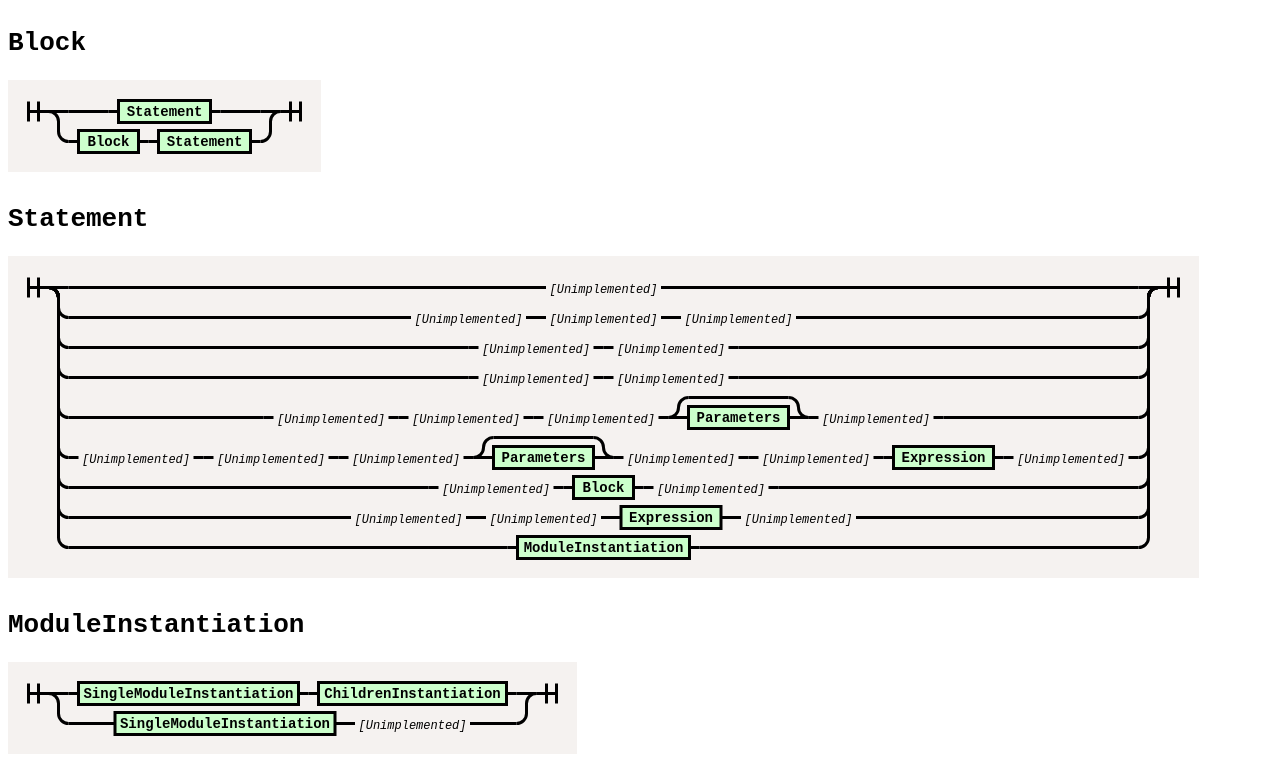
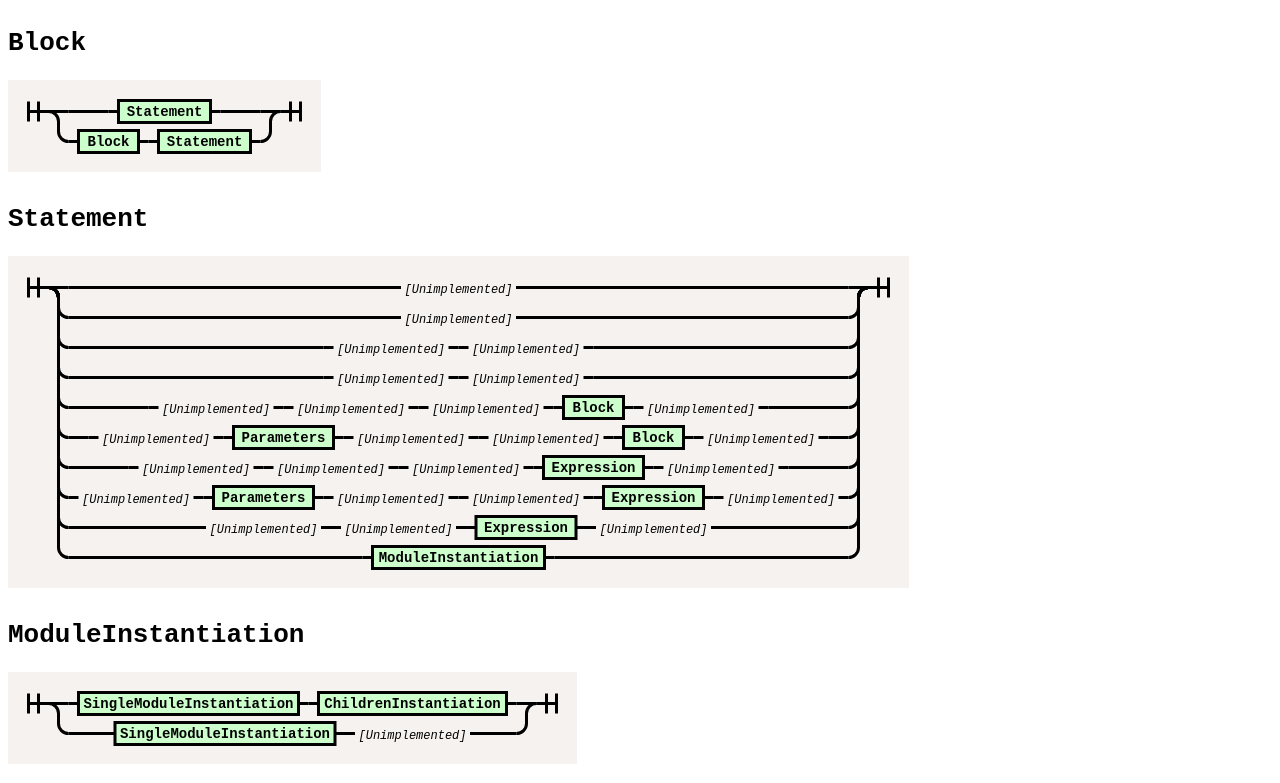
Before and after one commit to hhornbacher/node-scad-parser, a website: page src/nearley/grammar.html in a window 1280 px wide. Shown: the top 783 px of the page. Drawn offline with Linux system fonts and the light colour scheme.

Commit message:
optimized code

```diff
--- a/src/index.js
+++ b/src/index.js
@@ -66,9 +66,11 @@ class SCADParser {
       else {
         let location = new Location(last);
         let excerpt = this.getCodeExcerpt(file, location);
-        error = new Error(`Parser error: Unexpected ${last.type} '${last.value}' ${location.toString()}\nExcerpt:\n\n${excerpt}`);
+        let lastTokens = tokens.slice(tokens.length - 3, tokens.length);
+        error = new Error(
+          `Parser error: Unexpected token '${last.value}' (Type: ${last.type}, ${location.toString()})\nLast tokens: ["${lastTokens.join('", "')}"]\nExcerpt:\n\n${excerpt}`);
         // Add the last 3 tokens to the error
-        error.lastTokens = tokens.slice(tokens.length - 3, tokens.length);
+        error.lastTokens = lastTokens;
         // Add the location to the error
         error.location = location;
         // Add the code excerpt to the error
--- a/src/nearley/grammar.html
+++ b/src/nearley/grammar.html
@@ -82,295 +82,313 @@ svg.railroad-diagram rect {
 </div>
 <h1><code>Statement</code></h1>
 <div>
-<svg class="railroad-diagram" width="1191" height="322" viewBox="0 0 1191 322">
+<svg class="railroad-diagram" width="901" height="332" viewBox="0 0 901 332">
 <g transform="translate(.5 .5)">
 <path d="M 20 21 v 20 m 10 -20 v 20 m -10 -10 h 20.5"></path>
 <g>
 <path d="M40 31h0"></path>
-<path d="M1150 31h0"></path>
+<path d="M860 31h0"></path>
 <path d="M40 31h20"></path>
 <g>
-<path d="M60 31h467.5"></path>
-<path d="M662.5 31h467.5"></path>
-<path d="M527.5 31h10"></path>
+<path d="M60 31h322.5"></path>
+<path d="M517.5 31h322.5"></path>
+<path d="M382.5 31h10"></path>
 <g>
-<path d="M537.5 31h0"></path>
-<path d="M652.5 31h0"></path>
-<text x="595" y="36" class="comment">&#91;Unimplemented&#93;</text>
+<path d="M392.5 31h0"></path>
+<path d="M507.5 31h0"></path>
+<text x="450" y="36" class="comment">&#91;Unimplemented&#93;</text>
 </g>
-<path d="M652.5 31h10"></path>
+<path d="M507.5 31h10"></path>
 </g>
-<path d="M1130 31h20"></path>
+<path d="M840 31h20"></path>
 <path d="M40 31a10 10 0 0 1 10 10v10a10 10 0 0 0 10 10"></path>
 <g>
-<path d="M60 61h332.5"></path>
-<path d="M797.5 61h332.5"></path>
-<path d="M392.5 61h10"></path>
+<path d="M60 61h322.5"></path>
+<path d="M517.5 61h322.5"></path>
+<path d="M382.5 61h10"></path>
 <g>
-<path d="M402.5 61h0"></path>
-<path d="M517.5 61h0"></path>
-<text x="460" y="66" class="comment">&#91;Unimplemented&#93;</text>
+<path d="M392.5 61h0"></path>
+<path d="M507.5 61h0"></path>
+<text x="450" y="66" class="comment">&#91;Unimplemented&#93;</text>
 </g>
-<path d="M517.5 61h10"></path>
-<path d="M527.5 61h10"></path>
-<g>
-<path d="M537.5 61h0"></path>
-<path d="M652.5 61h0"></path>
-<text x="595" y="66" class="comment">&#91;Unimplemented&#93;</text>
+<path d="M507.5 61h10"></path>
 </g>
-<path d="M652.5 61h10"></path>
-<path d="M662.5 61h10"></path>
-<g>
-<path d="M672.5 61h0"></path>
-<path d="M787.5 61h0"></path>
-<text x="730" y="66" class="comment">&#91;Unimplemented&#93;</text>
-</g>
-<path d="M787.5 61h10"></path>
-</g>
-<path d="M1130 61a10 10 0 0 0 10 -10v-10a10 10 0 0 1 10 -10"></path>
+<path d="M840 61a10 10 0 0 0 10 -10v-10a10 10 0 0 1 10 -10"></path>
 <path d="M40 31a10 10 0 0 1 10 10v40a10 10 0 0 0 10 10"></path>
 <g>
-<path d="M60 91h400"></path>
-<path d="M730 91h400"></path>
-<path d="M460 91h10"></path>
+<path d="M60 91h255"></path>
+<path d="M585 91h255"></path>
+<path d="M315 91h10"></path>
 <g>
-<path d="M470 91h0"></path>
-<path d="M585 91h0"></path>
-<text x="527.5" y="96" class="comment">&#91;Unimplemented&#93;</text>
+<path d="M325 91h0"></path>
+<path d="M440 91h0"></path>
+<text x="382.5" y="96" class="comment">&#91;Unimplemented&#93;</text>
 </g>
-<path d="M585 91h10"></path>
-<path d="M595 91h10"></path>
+<path d="M440 91h10"></path>
+<path d="M450 91h10"></path>
 <g>
-<path d="M605 91h0"></path>
-<path d="M720 91h0"></path>
-<text x="662.5" y="96" class="comment">&#91;Unimplemented&#93;</text>
+<path d="M460 91h0"></path>
+<path d="M575 91h0"></path>
+<text x="517.5" y="96" class="comment">&#91;Unimplemented&#93;</text>
 </g>
-<path d="M720 91h10"></path>
+<path d="M575 91h10"></path>
 </g>
-<path d="M1130 91a10 10 0 0 0 10 -10v-40a10 10 0 0 1 10 -10"></path>
+<path d="M840 91a10 10 0 0 0 10 -10v-40a10 10 0 0 1 10 -10"></path>
 <path d="M40 31a10 10 0 0 1 10 10v70a10 10 0 0 0 10 10"></path>
 <g>
-<path d="M60 121h400"></path>
-<path d="M730 121h400"></path>
-<path d="M460 121h10"></path>
+<path d="M60 121h255"></path>
+<path d="M585 121h255"></path>
+<path d="M315 121h10"></path>
 <g>
-<path d="M470 121h0"></path>
-<path d="M585 121h0"></path>
-<text x="527.5" y="126" class="comment">&#91;Unimplemented&#93;</text>
+<path d="M325 121h0"></path>
+<path d="M440 121h0"></path>
+<text x="382.5" y="126" class="comment">&#91;Unimplemented&#93;</text>
 </g>
-<path d="M585 121h10"></path>
-<path d="M595 121h10"></path>
+<path d="M440 121h10"></path>
+<path d="M450 121h10"></path>
 <g>
-<path d="M605 121h0"></path>
-<path d="M720 121h0"></path>
-<text x="662.5" y="126" class="comment">&#91;Unimplemented&#93;</text>
+<path d="M460 121h0"></path>
+<path d="M575 121h0"></path>
+<text x="517.5" y="126" class="comment">&#91;Unimplemented&#93;</text>
 </g>
-<path d="M720 121h10"></path>
+<path d="M575 121h10"></path>
 </g>
-<path d="M1130 121a10 10 0 0 0 10 -10v-70a10 10 0 0 1 10 -10"></path>
-<path d="M40 31a10 10 0 0 1 10 10v110a10 10 0 0 0 10 10"></path>
+<path d="M840 121a10 10 0 0 0 10 -10v-70a10 10 0 0 1 10 -10"></path>
+<path d="M40 31a10 10 0 0 1 10 10v100a10 10 0 0 0 10 10"></path>
 <g>
-<path d="M60 161h195"></path>
-<path d="M935 161h195"></path>
-<path d="M255 161h10"></path>
+<path d="M60 151h80"></path>
+<path d="M760 151h80"></path>
+<path d="M140 151h10"></path>
 <g>
-<path d="M265 161h0"></path>
-<path d="M380 161h0"></path>
-<text x="322.5" y="166" class="comment">&#91;Unimplemented&#93;</text>
+<path d="M150 151h0"></path>
+<path d="M265 151h0"></path>
+<text x="207.5" y="156" class="comment">&#91;Unimplemented&#93;</text>
 </g>
-<path d="M380 161h10"></path>
-<path d="M390 161h10"></path>
+<path d="M265 151h10"></path>
+<path d="M275 151h10"></path>
 <g>
-<path d="M400 161h0"></path>
-<path d="M515 161h0"></path>
-<text x="457.5" y="166" class="comment">&#91;Unimplemented&#93;</text>
+<path d="M285 151h0"></path>
+<path d="M400 151h0"></path>
+<text x="342.5" y="156" class="comment">&#91;Unimplemented&#93;</text>
 </g>
-<path d="M515 161h10"></path>
-<path d="M525 161h10"></path>
+<path d="M400 151h10"></path>
+<path d="M410 151h10"></path>
 <g>
-<path d="M535 161h0"></path>
-<path d="M650 161h0"></path>
-<text x="592.5" y="166" class="comment">&#91;Unimplemented&#93;</text>
+<path d="M420 151h0"></path>
+<path d="M535 151h0"></path>
+<text x="477.5" y="156" class="comment">&#91;Unimplemented&#93;</text>
 </g>
-<path d="M650 161h10"></path>
+<path d="M535 151h10"></path>
+<path d="M545 151h10"></path>
 <g>
-<path d="M660 161h0"></path>
-<path d="M800 161h0"></path>
-<path d="M660 161a10 10 0 0 0 10 -10v0a10 10 0 0 1 10 -10"></path>
+<path d="M555 151h0"></path>
+<path d="M615 151h0"></path>
+<rect x="555" y="140" width="60" height="22"></rect>
+<text x="585" y="155">Block</text>
+</g>
+<path d="M615 151h10"></path>
+<path d="M625 151h10"></path>
 <g>
-<path d="M680 141h100"></path>
+<path d="M635 151h0"></path>
+<path d="M750 151h0"></path>
+<text x="692.5" y="156" class="comment">&#91;Unimplemented&#93;</text>
 </g>
-<path d="M780 141a10 10 0 0 1 10 10v0a10 10 0 0 0 10 10"></path>
-<path d="M660 161h20"></path>
+<path d="M750 151h10"></path>
+</g>
+<path d="M840 151a10 10 0 0 0 10 -10v-100a10 10 0 0 1 10 -10"></path>
+<path d="M40 31a10 10 0 0 1 10 10v130a10 10 0 0 0 10 10"></path>
 <g>
-<path d="M680 161h0"></path>
-<path d="M780 161h0"></path>
-<rect x="680" y="150" width="100" height="22"></rect>
-<text x="730" y="165">Parameters</text>
+<path d="M60 181h20"></path>
+<path d="M820 181h20"></path>
+<path d="M80 181h10"></path>
+<g>
+<path d="M90 181h0"></path>
+<path d="M205 181h0"></path>
+<text x="147.5" y="186" class="comment">&#91;Unimplemented&#93;</text>
 </g>
-<path d="M780 161h20"></path>
+<path d="M205 181h10"></path>
+<path d="M215 181h10"></path>
+<g>
+<path d="M225 181h0"></path>
+<path d="M325 181h0"></path>
+<rect x="225" y="170" width="100" height="22"></rect>
+<text x="275" y="185">Parameters</text>
 </g>
-<path d="M800 161h10"></path>
+<path d="M325 181h10"></path>
+<path d="M335 181h10"></path>
 <g>
-<path d="M810 161h0"></path>
-<path d="M925 161h0"></path>
-<text x="867.5" y="166" class="comment">&#91;Unimplemented&#93;</text>
+<path d="M345 181h0"></path>
+<path d="M460 181h0"></path>
+<text x="402.5" y="186" class="comment">&#91;Unimplemented&#93;</text>
 </g>
-<path d="M925 161h10"></path>
+<path d="M460 181h10"></path>
+<path d="M470 181h10"></path>
+<g>
+<path d="M480 181h0"></path>
+<path d="M595 181h0"></path>
+<text x="537.5" y="186" class="comment">&#91;Unimplemented&#93;</text>
 </g>
-<path d="M1130 161a10 10 0 0 0 10 -10v-110a10 10 0 0 1 10 -10"></path>
-<path d="M40 31a10 10 0 0 1 10 10v150a10 10 0 0 0 10 10"></path>
+<path d="M595 181h10"></path>
+<path d="M605 181h10"></path>
 <g>
-<path d="M60 201h0"></path>
-<path d="M1130 201h0"></path>
-<path d="M60 201h10"></path>
+<path d="M615 181h0"></path>
+<path d="M675 181h0"></path>
+<rect x="615" y="170" width="60" height="22"></rect>
+<text x="645" y="185">Block</text>
+</g>
+<path d="M675 181h10"></path>
+<path d="M685 181h10"></path>
 <g>
-<path d="M70 201h0"></path>
-<path d="M185 201h0"></path>
-<text x="127.5" y="206" class="comment">&#91;Unimplemented&#93;</text>
+<path d="M695 181h0"></path>
+<path d="M810 181h0"></path>
+<text x="752.5" y="186" class="comment">&#91;Unimplemented&#93;</text>
 </g>
-<path d="M185 201h10"></path>
-<path d="M195 201h10"></path>
+<path d="M810 181h10"></path>
+</g>
+<path d="M840 181a10 10 0 0 0 10 -10v-130a10 10 0 0 1 10 -10"></path>
+<path d="M40 31a10 10 0 0 1 10 10v160a10 10 0 0 0 10 10"></path>
 <g>
-<path d="M205 201h0"></path>
-<path d="M320 201h0"></path>
-<text x="262.5" y="206" class="comment">&#91;Unimplemented&#93;</text>
+<path d="M60 211h60"></path>
+<path d="M780 211h60"></path>
+<path d="M120 211h10"></path>
+<g>
+<path d="M130 211h0"></path>
+<path d="M245 211h0"></path>
+<text x="187.5" y="216" class="comment">&#91;Unimplemented&#93;</text>
 </g>
-<path d="M320 201h10"></path>
-<path d="M330 201h10"></path>
+<path d="M245 211h10"></path>
+<path d="M255 211h10"></path>
 <g>
-<path d="M340 201h0"></path>
-<path d="M455 201h0"></path>
-<text x="397.5" y="206" class="comment">&#91;Unimplemented&#93;</text>
+<path d="M265 211h0"></path>
+<path d="M380 211h0"></path>
+<text x="322.5" y="216" class="comment">&#91;Unimplemented&#93;</text>
 </g>
-<path d="M455 201h10"></path>
+<path d="M380 211h10"></path>
+<path d="M390 211h10"></path>
 <g>
-<path d="M465 201h0"></path>
-<path d="M605 201h0"></path>
-<path d="M465 201a10 10 0 0 0 10 -10v0a10 10 0 0 1 10 -10"></path>
+<path d="M400 211h0"></path>
+<path d="M515 211h0"></path>
+<text x="457.5" y="216" class="comment">&#91;Unimplemented&#93;</text>
+</g>
+<path d="M515 211h10"></path>
+<path d="M525 211h10"></path>
 <g>
-<path d="M485 181h100"></path>
+<path d="M535 211h0"></path>
+<path d="M635 211h0"></path>
+<rect x="535" y="200" width="100" height="22"></rect>
+<text x="585" y="215">Expression</text>
 </g>
-<path d="M585 181a10 10 0 0 1 10 10v0a10 10 0 0 0 10 10"></path>
-<path d="M465 201h20"></path>
+<path d="M635 211h10"></path>
+<path d="M645 211h10"></path>
 <g>
-<path d="M485 201h0"></path>
-<path d="M585 201h0"></path>
-<rect x="485" y="190" width="100" height="22"></rect>
-<text x="535" y="205">Parameters</text>
+<path d="M655 211h0"></path>
+<path d="M770 211h0"></path>
+<text x="712.5" y="216" class="comment">&#91;Unimplemented&#93;</text>
 </g>
-<path d="M585 201h20"></path>
+<path d="M770 211h10"></path>
 </g>
-<path d="M605 201h10"></path>
+<path d="M840 211a10 10 0 0 0 10 -10v-160a10 10 0 0 1 10 -10"></path>
+<path d="M40 31a10 10 0 0 1 10 10v190a10 10 0 0 0 10 10"></path>
 <g>
-<path d="M615 201h0"></path>
-<path d="M730 201h0"></path>
-<text x="672.5" y="206" class="comment">&#91;Unimplemented&#93;</text>
+<path d="M60 241h0"></path>
+<path d="M840 241h0"></path>
+<path d="M60 241h10"></path>
+<g>
+<path d="M70 241h0"></path>
+<path d="M185 241h0"></path>
+<text x="127.5" y="246" class="comment">&#91;Unimplemented&#93;</text>
 </g>
-<path d="M730 201h10"></path>
-<path d="M740 201h10"></path>
+<path d="M185 241h10"></path>
+<path d="M195 241h10"></path>
 <g>
-<path d="M750 201h0"></path>
-<path d="M865 201h0"></path>
-<text x="807.5" y="206" class="comment">&#91;Unimplemented&#93;</text>
+<path d="M205 241h0"></path>
+<path d="M305 241h0"></path>
+<rect x="205" y="230" width="100" height="22"></rect>
+<text x="255" y="245">Parameters</text>
 </g>
-<path d="M865 201h10"></path>
-<path d="M875 201h10"></path>
+<path d="M305 241h10"></path>
+<path d="M315 241h10"></path>
 <g>
-<path d="M885 201h0"></path>
-<path d="M985 201h0"></path>
-<rect x="885" y="190" width="100" height="22"></rect>
-<text x="935" y="205">Expression</text>
+<path d="M325 241h0"></path>
+<path d="M440 241h0"></path>
+<text x="382.5" y="246" class="comment">&#91;Unimplemented&#93;</text>
 </g>
-<path d="M985 201h10"></path>
-<path d="M995 201h10"></path>
+<path d="M440 241h10"></path>
+<path d="M450 241h10"></path>
 <g>
-<path d="M1005 201h0"></path>
-<path d="M1120 201h0"></path>
-<text x="1062.5" y="206" class="comment">&#91;Unimplemented&#93;</text>
+<path d="M460 241h0"></path>
+<path d="M575 241h0"></path>
+<text x="517.5" y="246" class="comment">&#91;Unimplemented&#93;</text>
 </g>
-<path d="M1120 201h10"></path>
+<path d="M575 241h10"></path>
+<path d="M585 241h10"></path>
+<g>
+<path d="M595 241h0"></path>
+<path d="M695 241h0"></path>
+<rect x="595" y="230" width="100" height="22"></rect>
+<text x="645" y="245">Expression</text>
 </g>
-<path d="M1130 201a10 10 0 0 0 10 -10v-150a10 10 0 0 1 10 -10"></path>
-<path d="M40 31a10 10 0 0 1 10 10v180a10 10 0 0 0 10 10"></path>
+<path d="M695 241h10"></path>
+<path d="M705 241h10"></path>
 <g>
-<path d="M60 231h360"></path>
-<path d="M770 231h360"></path>
-<path d="M420 231h10"></path>
+<path d="M715 241h0"></path>
+<path d="M830 241h0"></path>
+<text x="772.5" y="246" class="comment">&#91;Unimplemented&#93;</text>
+</g>
+<path d="M830 241h10"></path>
+</g>
+<path d="M840 241a10 10 0 0 0 10 -10v-190a10 10 0 0 1 10 -10"></path>
+<path d="M40 31a10 10 0 0 1 10 10v220a10 10 0 0 0 10 10"></path>
 <g>
-<path d="M430 231h0"></path>
-<path d="M545 231h0"></path>
-<text x="487.5" y="236" class="comment">&#91;Unimplemented&#93;</text>
+<path d="M60 271h127.5"></path>
+<path d="M712.5 271h127.5"></path>
+<path d="M187.5 271h10"></path>
+<g>
+<path d="M197.5 271h0"></path>
+<path d="M312.5 271h0"></path>
+<text x="255" y="276" class="comment">&#91;Unimplemented&#93;</text>
 </g>
-<path d="M545 231h10"></path>
-<path d="M555 231h10"></path>
+<path d="M312.5 271h10"></path>
+<path d="M322.5 271h10"></path>
 <g>
-<path d="M565 231h0"></path>
-<path d="M625 231h0"></path>
-<rect x="565" y="220" width="60" height="22"></rect>
-<text x="595" y="235">Block</text>
+<path d="M332.5 271h0"></path>
+<path d="M447.5 271h0"></path>
+<text x="390" y="276" class="comment">&#91;Unimplemented&#93;</text>
 </g>
-<path d="M625 231h10"></path>
-<path d="M635 231h10"></path>
+<path d="M447.5 271h10"></path>
+<path d="M457.5 271h10"></path>
 <g>
-<path d="M645 231h0"></path>
-<path d="M760 231h0"></path>
-<text x="702.5" y="236" class="comment">&#91;Unimplemented&#93;</text>
+<path d="M467.5 271h0"></path>
+<path d="M567.5 271h0"></path>
+<rect x="467.5" y="260" width="100" height="22"></rect>
+<text x="517.5" y="275">Expression</text>
 </g>
-<path d="M760 231h10"></path>
+<path d="M567.5 271h10"></path>
+<path d="M577.5 271h10"></path>
+<g>
+<path d="M587.5 271h0"></path>
+<path d="M702.5 271h0"></path>
+<text x="645" y="276" class="comment">&#91;Unimplemented&#93;</text>
 </g>
-<path d="M1130 231a10 10 0 0 0 10 -10v-180a10 10 0 0 1 10 -10"></path>
-<path d="M40 31a10 10 0 0 1 10 10v210a10 10 0 0 0 10 10"></path>
+<path d="M702.5 271h10"></path>
+</g>
+<path d="M840 271a10 10 0 0 0 10 -10v-220a10 10 0 0 1 10 -10"></path>
+<path d="M40 31a10 10 0 0 1 10 10v250a10 10 0 0 0 10 10"></path>
 <g>
-<path d="M60 261h272.5"></path>
-<path d="M857.5 261h272.5"></path>
-<path d="M332.5 261h10"></path>
+<path d="M60 301h294"></path>
+<path d="M546 301h294"></path>
+<path d="M354 301h10"></path>
 <g>
-<path d="M342.5 261h0"></path>
-<path d="M457.5 261h0"></path>
-<text x="400" y="266" class="comment">&#91;Unimplemented&#93;</text>
+<path d="M364 301h0"></path>
+<path d="M536 301h0"></path>
+<rect x="364" y="290" width="172" height="22"></rect>
+<text x="450" y="305">ModuleInstantiation</text>
 </g>
-<path d="M457.5 261h10"></path>
-<path d="M467.5 261h10"></path>
-<g>
-<path d="M477.5 261h0"></path>
-<path d="M592.5 261h0"></path>
-<text x="535" y="266" class="comment">&#91;Unimplemented&#93;</text>
+<path d="M536 301h10"></path>
 </g>
-<path d="M592.5 261h10"></path>
-<path d="M602.5 261h10"></path>
-<g>
-<path d="M612.5 261h0"></path>
-<path d="M712.5 261h0"></path>
-<rect x="612.5" y="250" width="100" height="22"></rect>
-<text x="662.5" y="265">Expression</text>
+<path d="M840 301a10 10 0 0 0 10 -10v-250a10 10 0 0 1 10 -10"></path>
 </g>
-<path d="M712.5 261h10"></path>
-<path d="M722.5 261h10"></path>
-<g>
-<path d="M732.5 261h0"></path>
-<path d="M847.5 261h0"></path>
-<text x="790" y="266" class="comment">&#91;Unimplemented&#93;</text>
-</g>
-<path d="M847.5 261h10"></path>
-</g>
-<path d="M1130 261a10 10 0 0 0 10 -10v-210a10 10 0 0 1 10 -10"></path>
-<path d="M40 31a10 10 0 0 1 10 10v240a10 10 0 0 0 10 10"></path>
-<g>
-<path d="M60 291h439"></path>
-<path d="M691 291h439"></path>
-<path d="M499 291h10"></path>
-<g>
-<path d="M509 291h0"></path>
-<path d="M681 291h0"></path>
-<rect x="509" y="280" width="172" height="22"></rect>
-<text x="595" y="295">ModuleInstantiation</text>
-</g>
-<path d="M681 291h10"></path>
-</g>
-<path d="M1130 291a10 10 0 0 0 10 -10v-240a10 10 0 0 1 10 -10"></path>
-</g>
-<path d="M 1150 31 h 20 m -10 -10 v 20 m 10 -20 v 20"></path>
+<path d="M 860 31 h 20 m -10 -10 v 20 m 10 -20 v 20"></path>
 </g>
 </svg>
 
@@ -490,16 +508,16 @@ svg.railroad-diagram rect {
 </div>
 <h1><code>SingleModuleInstantiation</code></h1>
 <div>
-<svg class="railroad-diagram" width="638" height="92" viewBox="0 0 638 92">
+<svg class="railroad-diagram" width="503" height="92" viewBox="0 0 503 92">
 <g transform="translate(.5 .5)">
 <path d="M 20 21 v 20 m 10 -20 v 20 m -10 -10 h 20.5"></path>
 <g>
 <path d="M40 31h0"></path>
-<path d="M597 31h0"></path>
+<path d="M462 31h0"></path>
 <path d="M40 31h20"></path>
 <g>
 <path d="M60 31h56"></path>
-<path d="M521 31h56"></path>
+<path d="M386 31h56"></path>
 <path d="M116 31h10"></path>
 <g>
 <path d="M126 31h0"></path>
@@ -514,19 +532,12 @@ svg.railroad-diagram rect {
 <text x="318.5" y="36" class="comment">&#91;Unimplemented&#93;</text>
 </g>
 <path d="M376 31h10"></path>
-<path d="M386 31h10"></path>
-<g>
-<path d="M396 31h0"></path>
-<path d="M511 31h0"></path>
-<text x="453.5" y="36" class="comment">&#91;Unimplemented&#93;</text>
 </g>
-<path d="M511 31h10"></path>
-</g>
-<path d="M577 31h20"></path>
+<path d="M442 31h20"></path>
 <path d="M40 31a10 10 0 0 1 10 10v10a10 10 0 0 0 10 10"></path>
 <g>
 <path d="M60 61h0"></path>
-<path d="M577 61h0"></path>
+<path d="M442 61h0"></path>
 <path d="M60 61h10"></path>
 <g>
 <path d="M70 61h0"></path>
@@ -537,29 +548,22 @@ svg.railroad-diagram rect {
 <path d="M195 61h10"></path>
 <g>
 <path d="M205 61h0"></path>
-<path d="M320 61h0"></path>
-<text x="262.5" y="66" class="comment">&#91;Unimplemented&#93;</text>
+<path d="M297 61h0"></path>
+<rect x="205" y="50" width="92" height="22"></rect>
+<text x="251" y="65">Arguments</text>
 </g>
-<path d="M320 61h10"></path>
-<path d="M330 61h10"></path>
+<path d="M297 61h10"></path>
+<path d="M307 61h10"></path>
 <g>
-<path d="M340 61h0"></path>
+<path d="M317 61h0"></path>
 <path d="M432 61h0"></path>
-<rect x="340" y="50" width="92" height="22"></rect>
-<text x="386" y="65">Arguments</text>
+<text x="374.5" y="66" class="comment">&#91;Unimplemented&#93;</text>
 </g>
 <path d="M432 61h10"></path>
-<path d="M442 61h10"></path>
-<g>
-<path d="M452 61h0"></path>
-<path d="M567 61h0"></path>
-<text x="509.5" y="66" class="comment">&#91;Unimplemented&#93;</text>
 </g>
-<path d="M567 61h10"></path>
+<path d="M442 61a10 10 0 0 0 10 -10v-10a10 10 0 0 1 10 -10"></path>
 </g>
-<path d="M577 61a10 10 0 0 0 10 -10v-10a10 10 0 0 1 10 -10"></path>
-</g>
-<path d="M 597 31 h 20 m -10 -10 v 20 m 10 -20 v 20"></path>
+<path d="M 462 31 h 20 m -10 -10 v 20 m 10 -20 v 20"></path>
 </g>
 </svg>
 
```
Also changed, not shown: src/ast/nodes.js (+4 -4 lines), src/nearley/grammar.js (+13 -16 lines), src/nearley/state-start.js (+13 -12 lines), 1 other file.
